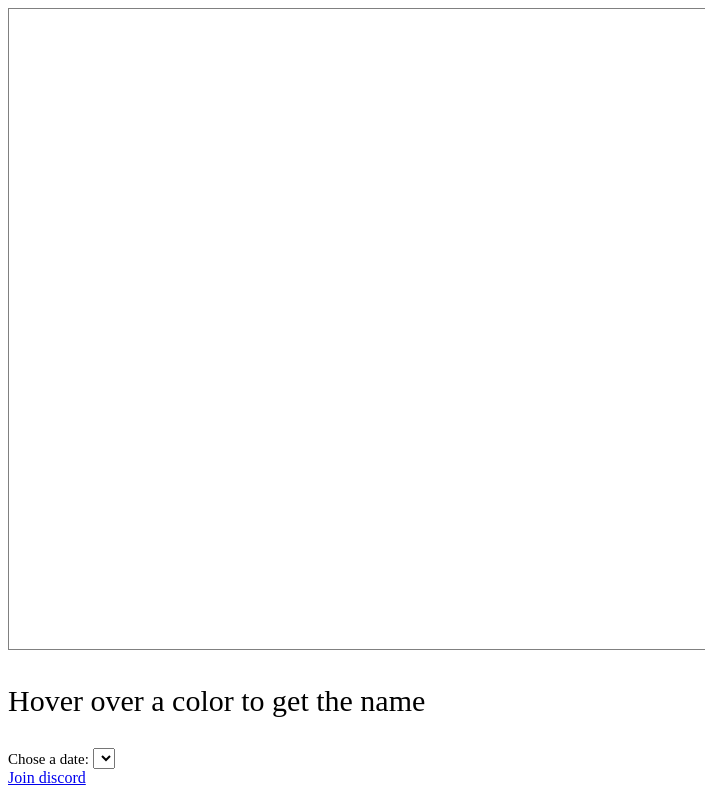
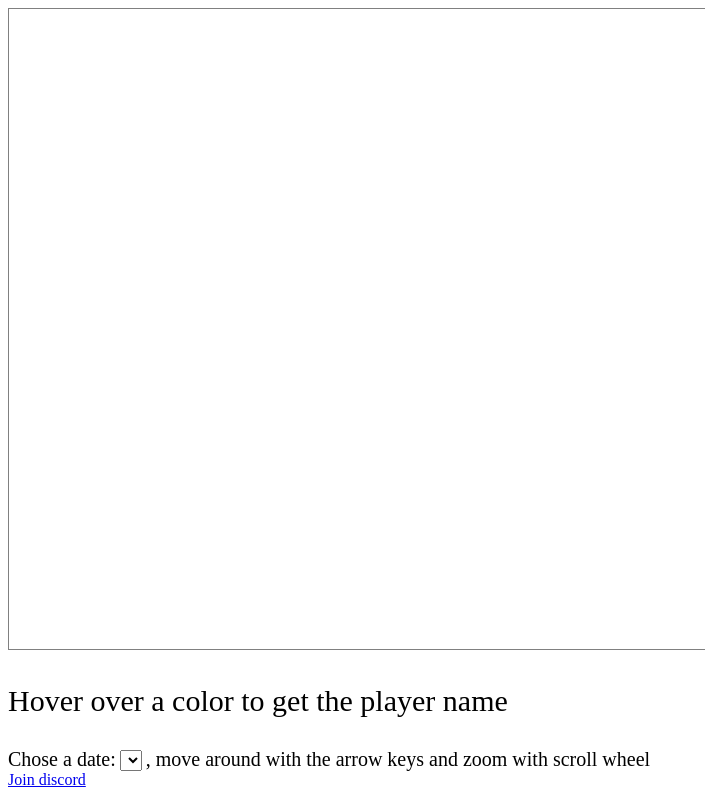
Before and after one commit to Lucasv-github/earthmc_data, a plain HTML site: page index.html in a window 1280 px wide. Shown: the whole page, without its empty margins (0-705 px from the left). Drawn offline with Linux system fonts and the light colour scheme; no server answers.

Commit message:
Better instructions + colors

```diff
--- a/index.html
+++ b/index.html
@@ -2,10 +2,11 @@
 <html>
 <body>
 <canvas id="canvas" width="1000" height="1000" style="border:1px solid grey;"></canvas>
-<p id ="current_player", style="font-size:30px">Hover over a color to get the name</p>
+<p id ="current_player", style="font-size:30px">Hover over a color to get the player name</p>
 
-<label style="font-size:15px", for="date_input_text">Chose a date:</label>
+<label style="font-size:20px", for="date_input_text">Chose a date:</label>
 <select onchange="date_changed()" style="font-size:15px", name="date_input" id="date_input"></select>
+<label style="font-size:20px", for="date_input_text">, move around with the arrow keys and zoom with scroll wheel</label>
 <br><a href="https://discord.gg/vqSuYSSMMn">Join discord</a>
 
 
@@ -209,7 +210,8 @@ function draw_image_scaled(img, ctx, zoom, x_adjust, y_adjust)
   var ratio  = Math.min ( hRatio, vRatio );
   var centerShift_x = ( canvas.width - img.width*ratio*zoom ) / 2+x_adjust*zoom;
   var centerShift_y = ( canvas.height - img.height*ratio*zoom ) / 2+y_adjust*zoom;
-  ctx.clearRect(0,0,canvas.width, canvas.height);
+  ctx.fillStyle = "#343434";
+  ctx.fillRect(0, 0, canvas.width, canvas.height);
   ctx.drawImage(img, 0,0, img.width, img.height,centerShift_x,centerShift_y,img.width*ratio*zoom, img.height*ratio*zoom);
 }
 </script>
```
